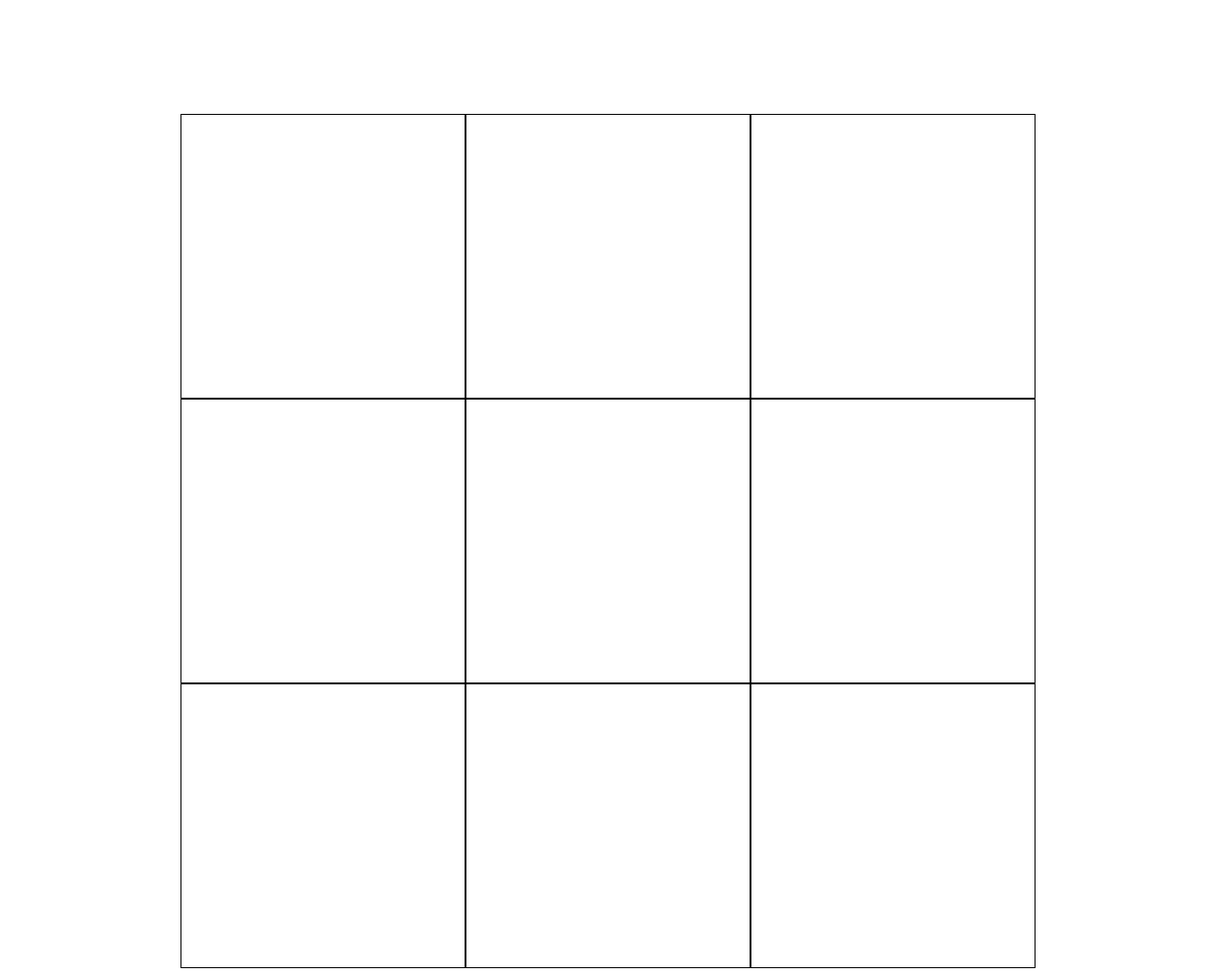
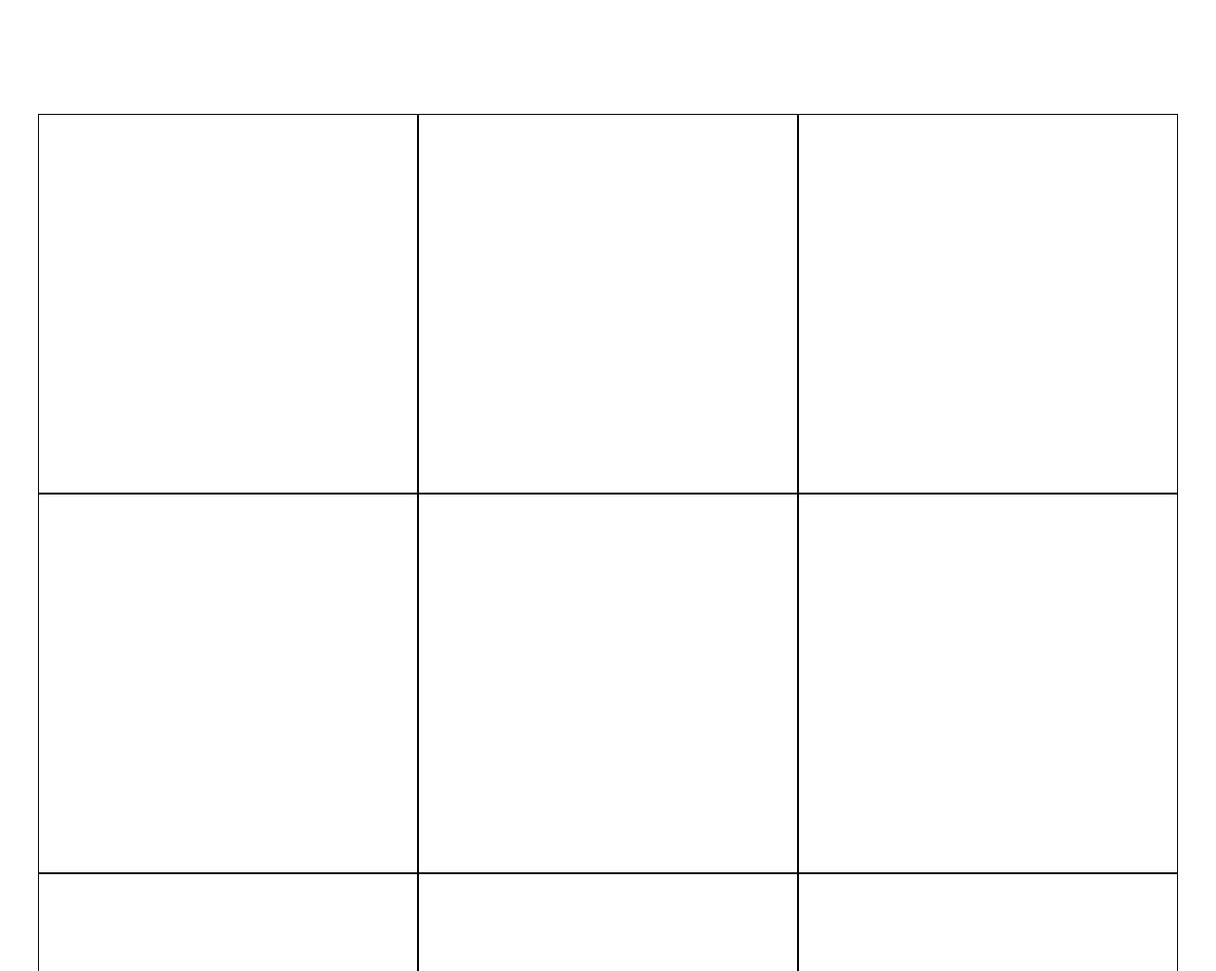
Before and after one commit to Light8749/tic-tac, a plain HTML site: page index.html in a window 1280 px wide. Shown: the top 1023 px of the page at 95% size. Drawn offline with Linux system fonts and the light colour scheme.

Commit message:
Update index.html

```diff
--- a/index.html
+++ b/index.html
@@ -6,8 +6,8 @@
         display: grid;
         grid-template-columns: repeat(3, 1fr);
         grid-template-rows: repeat(3, 1fr);
-        width: 900px;
-        height: 900px;
+        width: 1200px;
+        height: 1200px;
         margin: 0 auto;
         margin-top: 120px;
       }
@@ -33,7 +33,7 @@
   margin-top: 40px ;
   justify-content: center;
   align-self: center;
-  margin-left: 900px;
+  margin-left: 1200px;
 }
 
 button:hover {
```
